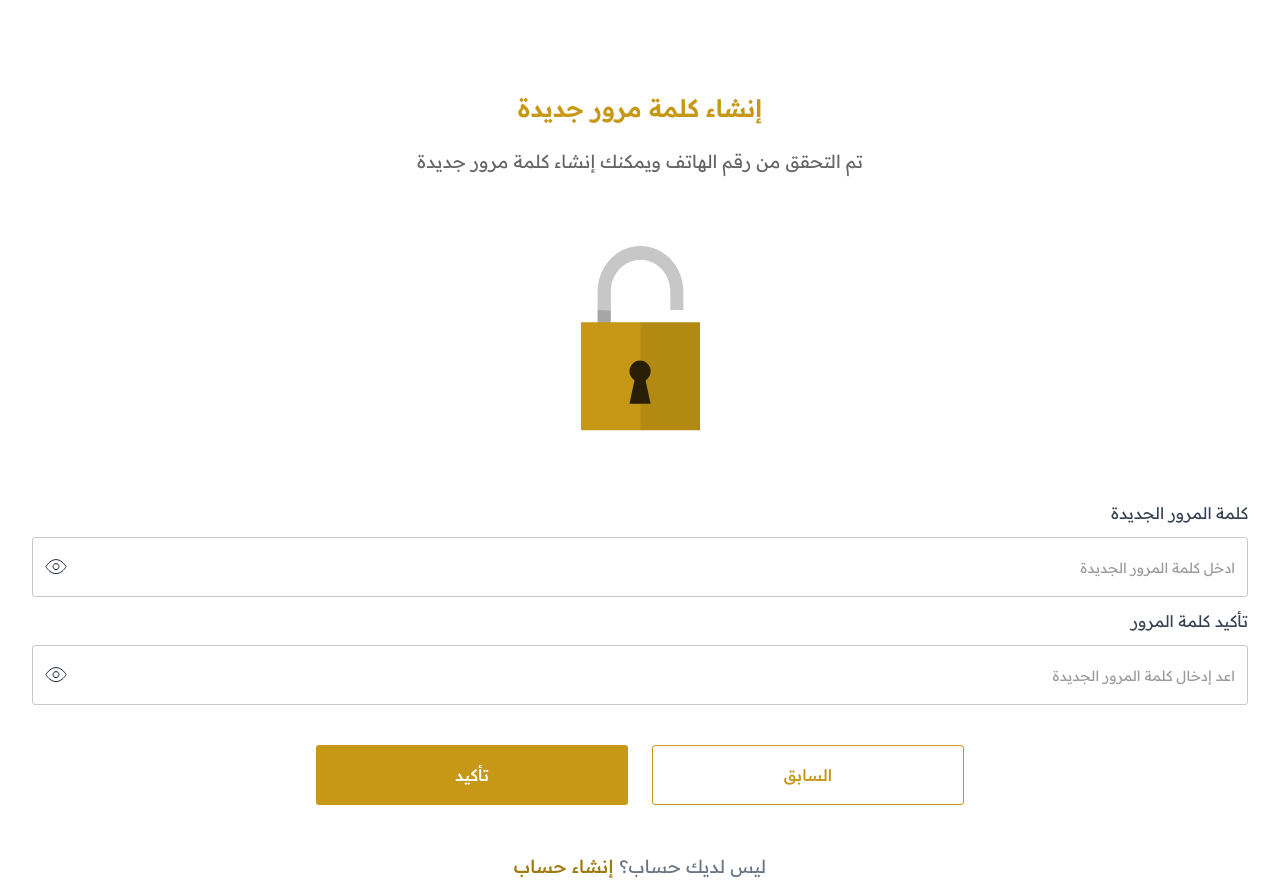
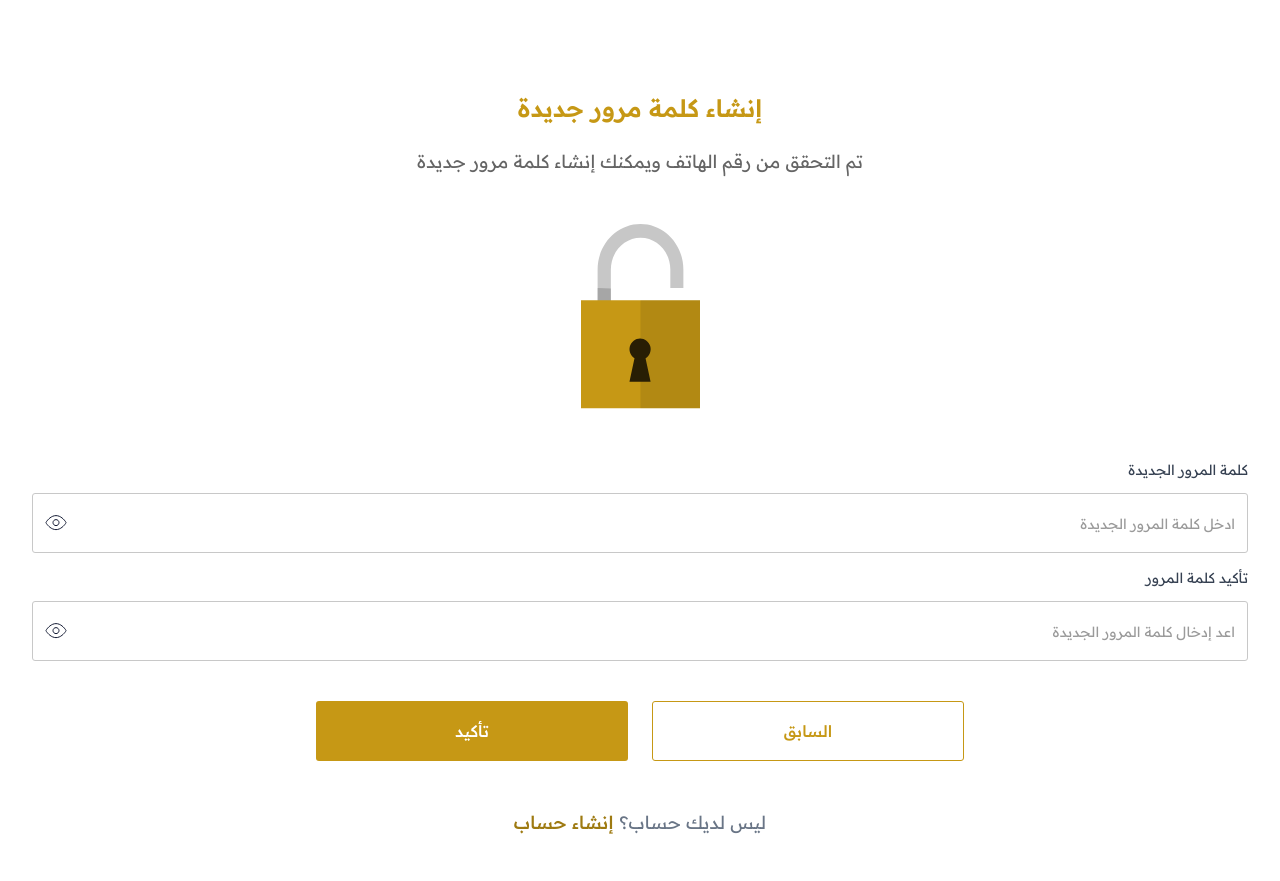
Before and after one commit to PassantYasser/ZE-dashboard, a Next.js app: page /Auth/Login/CreateNewPassword in a window 1280 px wide. After the commit the page ends 837 px from the top, so only its background shows below. Built offline with nearby package versions, Linux system fonts and the light colour scheme.

Commit message:
feat: improve CreateNewPassword page layout with styling adjustments and enhanced spacing

```diff
--- a/src/app/Auth/Login/CreateNewPassword/page.jsx
+++ b/src/app/Auth/Login/CreateNewPassword/page.jsx
@@ -39,15 +39,13 @@ function CreateNewPasswordpage() {
               {t("Create a new password")}
             </p>
             <p className="text-[#656565] text-lg font-normal max-w-[500px] text-center">
-              {t(
-                "Your phone number has been verified and you can create a new password."
-              )}
+              {t("Your phone number has been verified and you can create a new password.")}
             </p>
-            <img className="my-17.5" src="/images/lockLogIcon.svg" alt="" />
+            <img className="my-12 lg1340:my-17.5" src="/images/lockLogIcon.svg" alt="" />
           </div>
 
           <form>
-            <label className="text-[#364152] text-base font-normal">
+            <label className="text-[#364152] fontSizeA font-normal">
               {t("New Password")}
             </label>
 
@@ -94,11 +92,10 @@ function CreateNewPasswordpage() {
                 </li>
               </ul>
             )}
-            <label className="text-[#364152] text-base font-normal">
+            <label className="text-[#364152] fontSizeA font-normal">
               {t("Confirm password")}
             </label>
             <div className="relative mt-3">
-
               <input
                 className={`w-full h-15 p-3  border rounded-[3px] placeholder-[#9A9A9A] placeholder:text-sm ${
                   error ? "border-red-500" : "border-[#C8C8C8]"
@@ -133,15 +130,17 @@ function CreateNewPasswordpage() {
 
 
           </form>
+
           <div className='flex gap-6 justify-center mb-12 mt-10'>
             <PreviousBtn path='../Login/VerifyNumber' className='w-78' />
             <ConfirmationBtn path='../Login/ConfirmationDone' className='w-78' />
           </div>
 
           <p className='flex justify-center gap-1.5'>
-              <span className='text-[#697586] text-lg font-normal'>{t('Dont have an account?')}</span>
-              <span className='text-[#9E7A11] text-lg font-medium'>{t('Create an account')}</span>
-            </p>
+            <span className='text-[#697586] text-lg font-normal'>{t('Dont have an account?')}</span>
+            <span className='text-[#9E7A11] text-lg font-medium'>{t('Create an account')}</span>
+          </p>
+
         </section>
 
         <section
```
